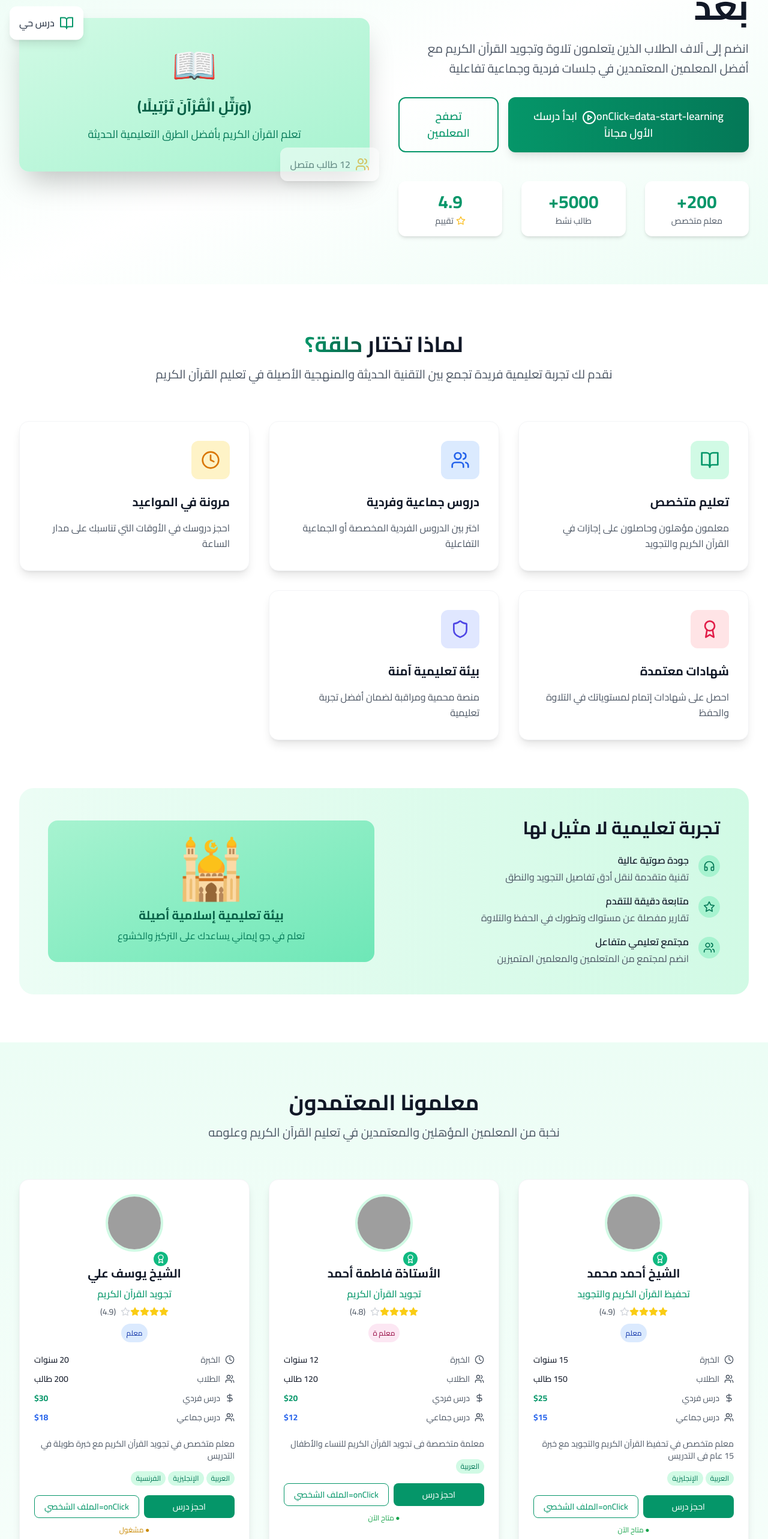
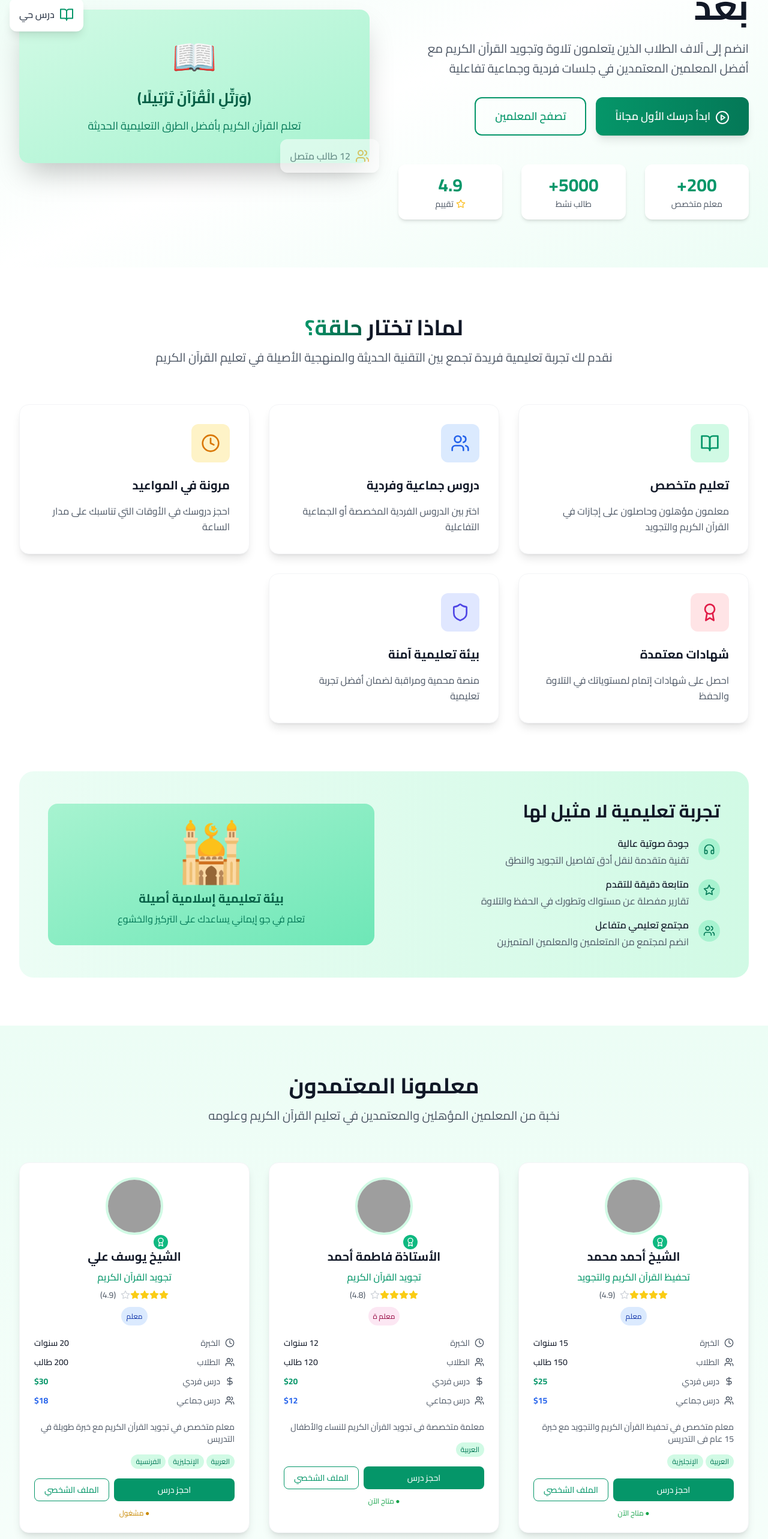
Before and after one commit to majdjoubi/Halqabolt, a React (Vite) app: page / in a window 1280 px wide. Shown: the part 207-2773 px from the top of the page at 60% size. Built offline with nearby package versions, Linux system fonts and the light colour scheme; grey boxes are pictures that could not be loaded.

Commit message:
حذف النصوص المعطلة

```diff
--- a/src/components/Hero.tsx
+++ b/src/components/Hero.tsx
@@ -33,9 +33,11 @@ const Hero = () => {
 
             {/* CTA Buttons */}
             <div className="flex flex-col sm:flex-row gap-4 justify-center lg:justify-start mb-12">
-              <button className="bg-gradient-to-r from-emerald-600 to-emerald-700 text-white px-8 py-4 rounded-xl hover:from-emerald-700 hover:to-emerald-800 transition-all duration-300 shadow-lg hover:shadow-xl transform hover:-translate-y-1 text-lg font-semibold">
+              <button
                 onClick={handleStartLearning}
                 data-start-learning
+                className="bg-gradient-to-r from-emerald-600 to-emerald-700 text-white px-8 py-4 rounded-xl hover:from-emerald-700 hover:to-emerald-800 transition-all duration-300 shadow-lg hover:shadow-xl transform hover:-translate-y-1 text-lg font-semibold"
+              >
                 <PlayCircle className="inline-block ml-2 h-6 w-6" />
                 ابدأ درسك الأول مجاناً
               </button>
--- a/src/components/LessonTypes.tsx
+++ b/src/components/LessonTypes.tsx
@@ -142,9 +142,6 @@ const LessonTypes = () => {
                 </p>
               </div>
             </div>
-            <button className="bg-gradient-to-r from-emerald-600 to-blue-600 text-white px-8 py-3 rounded-xl hover:from-emerald-700 hover:to-blue-700 transition-all duration-200 font-semibold shadow-lg">
-              ابدأ الآن
-            </button>
           </div>
         </div>
       </div>
--- a/src/components/Pricing.tsx
+++ b/src/components/Pricing.tsx
@@ -233,13 +233,6 @@ const Pricing = () => {
           </div>
 
           <div className="text-center mt-8">
-            <p className="text-gray-600 mb-4">
-              <Clock className="inline h-5 w-5 ml-2" />
-              جميع الدروس مدتها ساعة كاملة
-            </p>
-            <button className="bg-gradient-to-r from-emerald-600 to-blue-600 text-white px-8 py-3 rounded-xl hover:from-emerald-700 hover:to-blue-700 transition-all duration-200 font-semibold shadow-lg">
-              ابدأ البحث عن معلم
-            </button>
           </div>
         </div>
       </div>
--- a/src/components/Teachers.tsx
+++ b/src/components/Teachers.tsx
@@ -180,8 +180,10 @@ export default function Teachers() {
                 <button className="flex-1 bg-emerald-600 text-white py-2 px-4 rounded-lg hover:bg-emerald-700 transition-colors font-medium text-sm">
                   احجز درس
                 </button>
-                <button className="px-4 py-2 border border-emerald-600 text-emerald-600 rounded-lg hover:bg-emerald-50 transition-colors font-medium text-sm">
+                <button
                   onClick={() => handleTeacherProfileClick(teacher)}
+                  className="px-4 py-2 border border-emerald-600 text-emerald-600 rounded-lg hover:bg-emerald-50 transition-colors font-medium text-sm"
+                >
                   الملف الشخصي
                 </button>
               </div>
```
